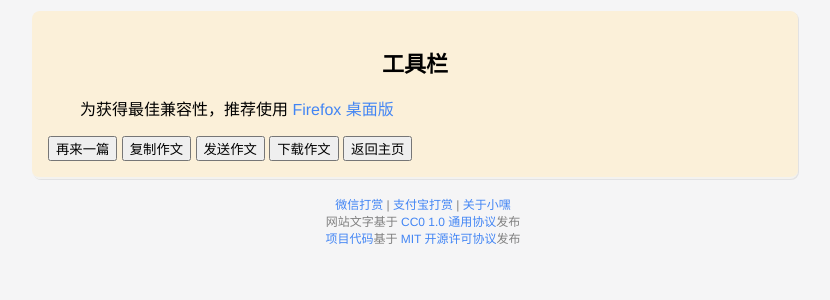
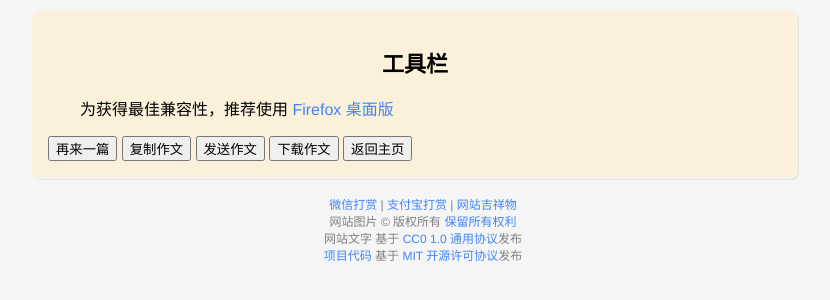
Before and after one commit to jackjyq/xiaohei-zuowen, a Flask app: template templates/作文.html in a window 1280 px wide. Shown: the part 145-445 px from the top of the page, without its empty margins (217-1047 px from the left). Run offline with Flask 2, Linux system fonts and the light colour scheme; the template is opened without the code that fills it, so the values that code supplies are empty.

Commit message:
更新许可信息

```diff
--- a/templates/作文.html
+++ b/templates/作文.html
@@ -71,14 +71,16 @@
   <footer>
     <a href="{{ url_for('static',filename='./赞赏/微信赞赏.jpg') }}">微信打赏</a> |
     <a href="{{ url_for('static',filename='./赞赏/支付宝赞赏.jpg') }}">支付宝打赏</a> |
-    <a href="{{ url_for('static',filename='./图标/小嘿.png') }}">关于小嘿</a>
+    <a href="{{ url_for('static',filename='./图标/小嘿.png') }}">网站吉祥物</a>
     <br />
-    网站文字基于
+    网站图片 &copy; 版权所有
     <a href="https://github.com/jackjyq/xiaohei-zuowen/blob/master/LICENSE">
-      CC0 1.0 通用协议</a>发布
-    <br />
+      保留所有权利</a><br />
+    网站文字 基于
+    <a href="https://github.com/jackjyq/xiaohei-zuowen/blob/master/LICENSE">
+      CC0 1.0 通用协议</a>发布<br />
     <a href="https://github.com/jackjyq/xiaohei-zuowen">
-      项目代码</a>基于
+      项目代码 </a>基于
     <a href="https://github.com/jackjyq/xiaohei-zuowen/blob/master/LICENSE">
       MIT 开源许可协议</a>发布
   </footer>
```
Also changed, not shown: templates/主页.html (+5 -3 lines), 1 other file.
